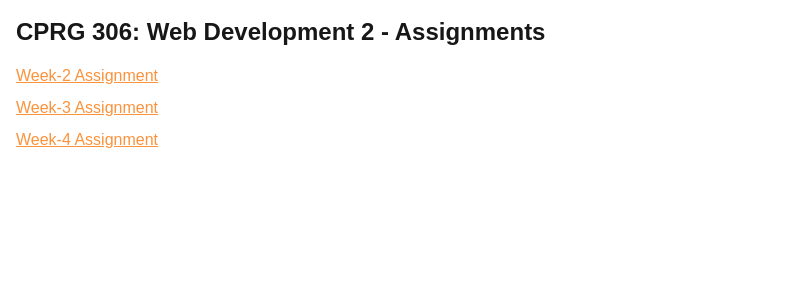
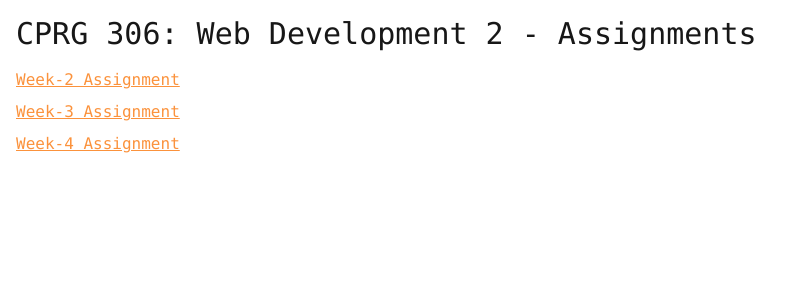
Before and after one commit to LuigiR1/cprg306-assignments, a Next.js app: page / in a window 1280 px wide. Shown: the top 300 px of the page, without its empty margins (0-801 px from the left). Built offline with nearby package versions, Linux system fonts and the light colour scheme.

Commit message:
Slight Changes
Slight changes throughout project for styling, Also removal of alert for Week 4 as it wasn't necessary.

```diff
--- a/app/page.js
+++ b/app/page.js
@@ -4,11 +4,11 @@ import Link from "next/link";
 export default function Home() {
   return (
     <main className="p-4">
-      <h1 className="text-2xl font-bold mb-4">CPRG 306: Web Development 2 - Assignments</h1>
+      <h1 className="text-3xl font-mono mb-4">CPRG 306: Web Development 2 - Assignments</h1>
       <div className="flex flex-col space-y-2">
-        <Link href="./week-2/" className="underline text text-orange-400 hover:text-orange-600">Week-2 Assignment</Link>
-        <Link href="./week-3/" className="underline text text-orange-400 hover:text-orange-600">Week-3 Assignment</Link>
-        <Link href="./week-4/" className="underline text text-orange-400 hover:text-orange-600">Week-4 Assignment</Link>
+        <Link href="./week-2/" className="font-mono underline text text-orange-400 hover:text-orange-600">Week-2 Assignment</Link>
+        <Link href="./week-3/" className="font-mono underline text text-orange-400 hover:text-orange-600">Week-3 Assignment</Link>
+        <Link href="./week-4/" className="font-mono underline text text-orange-400 hover:text-orange-600">Week-4 Assignment</Link>
       </div>
     </main>
 
--- a/app/week-2/student-info.js
+++ b/app/week-2/student-info.js
@@ -3,8 +3,8 @@ import Link from "next/link";
 export default function StudentInfo(){
     return (
         <main>
-            <h1>Luigi Rossi</h1>
-            <Link href="https://github.com/LuigiR1/cprg306-assignments">Github Link</Link>
+            <h1 className="font-mono text-orange-600">Luigi Rossi</h1>
+            <Link href="https://github.com/LuigiR1/cprg306-assignments" className="font-mono underline text text-orange-400 hover:text-orange-600">Github Link</Link>
         </main>
     );
 }
--- a/app/week-4/new-item.js
+++ b/app/week-4/new-item.js
@@ -15,7 +15,6 @@ export default function NewItem() {
 
   const handleSubmit = (e) => {
     e.preventDefault();
-    alert(`Quantity: ${quantity}`);
     setQuantity(1);
   };
 
@@ -30,7 +29,7 @@ export default function NewItem() {
         >
           -
         </button>
-        <span className="text-lg font-semibold">{quantity}</span>
+        <span className="font-semibold text-black">{quantity}</span>
         <button
           type="button"
           onClick={increment}
@@ -42,7 +41,7 @@ export default function NewItem() {
       </div>
       <button
         type="submit"
-        className="mt-4 px-6 py-2 bg-orange-500 text-white rounded-md hover:bg-orange-600"
+        className="mt-4 px-6 py-2 bg-orange-500 text-black rounded-md hover:bg-orange-600"
       >
         Submit
       </button>
```
